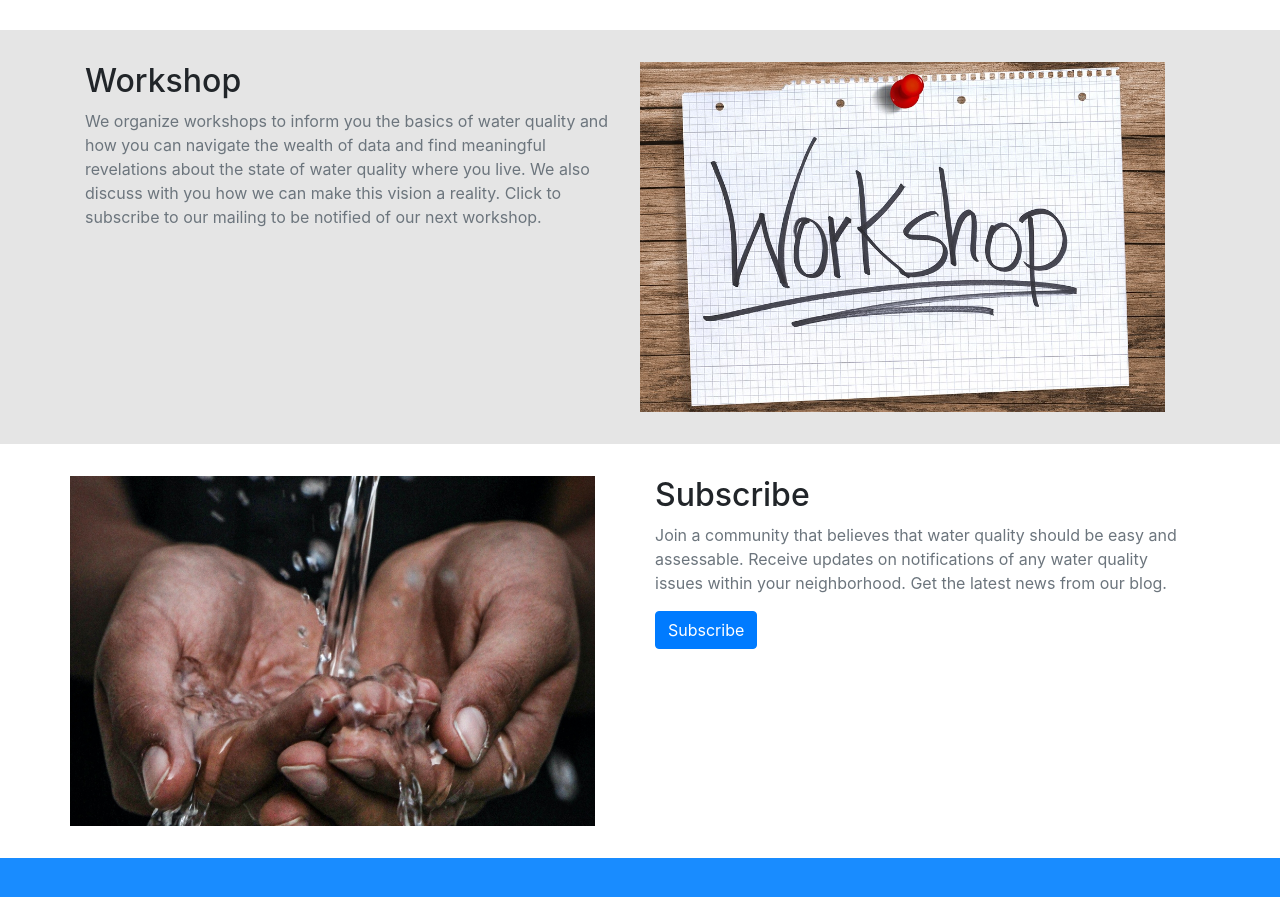
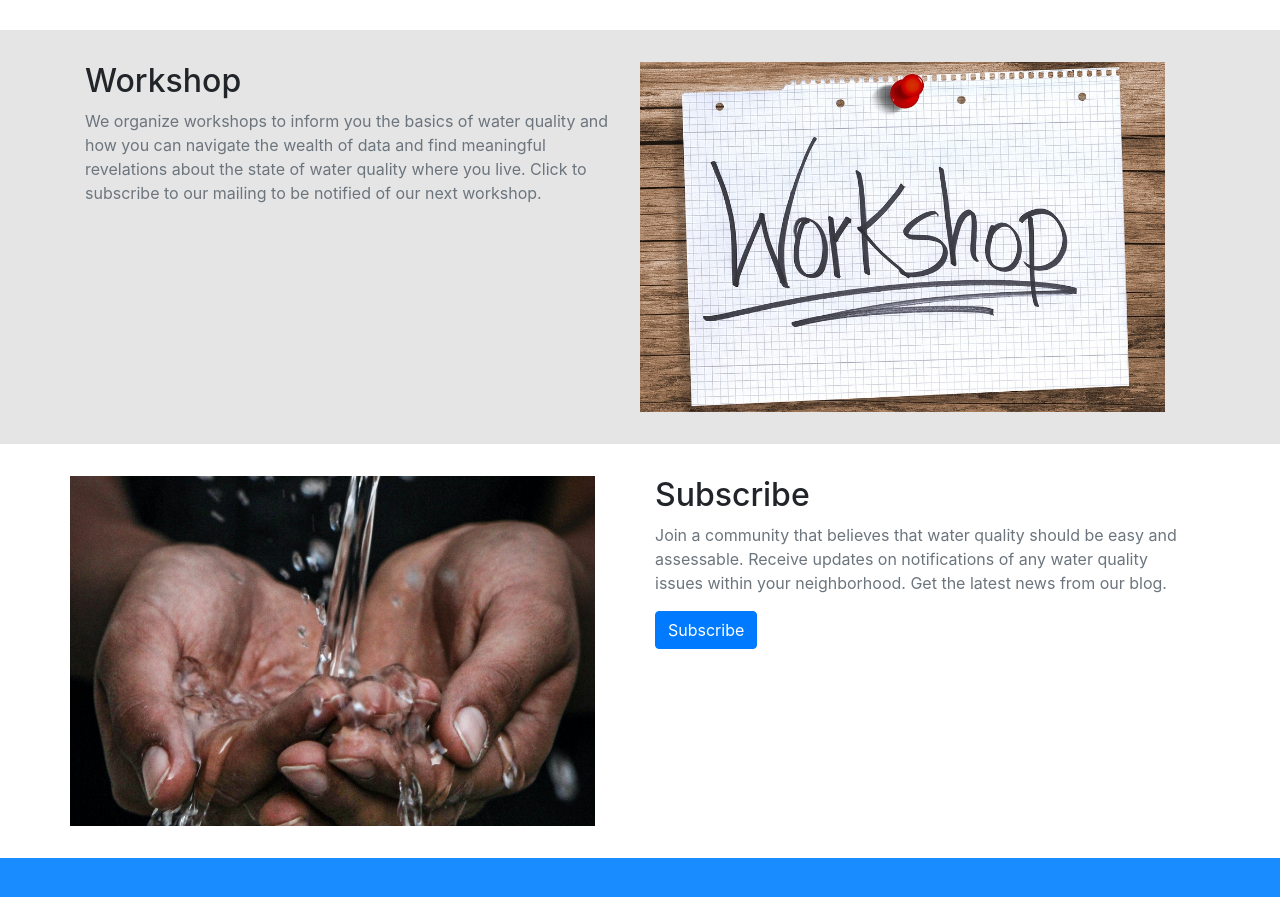
Before and after one commit to codefordenver/waterbeacon, a React (Create React App) app in the folder frontend/: page /#/ in a window 1280 px wide. Shown: the part 1430-2327 px from the top of the page. Built offline with nearby package versions, Linux system fonts and the light colour scheme; no server answers.

Commit message:
update website text

```diff
--- a/frontend/src/components/WorkShop.js
+++ b/frontend/src/components/WorkShop.js
@@ -11,7 +11,7 @@ export default function WorkShop() {
       <Row >
         <Col >
           <h2>Workshop</h2>
-          <p class="text-muted">We organize workshops to inform you the basics of water quality and how you can navigate the wealth of data and find meaningful revelations about the state of water quality where you live. We also discuss with you how we can make this vision a reality. Click to subscribe to our mailing to be notified of our next workshop.</p>
+          <p class="text-muted">We organize workshops to inform you the basics of water quality and how you can navigate the wealth of data and find meaningful revelations about the state of water quality where you live. Click to subscribe to our mailing to be notified of our next workshop.</p>
         </Col>
         <Col>
           <Row>
```
